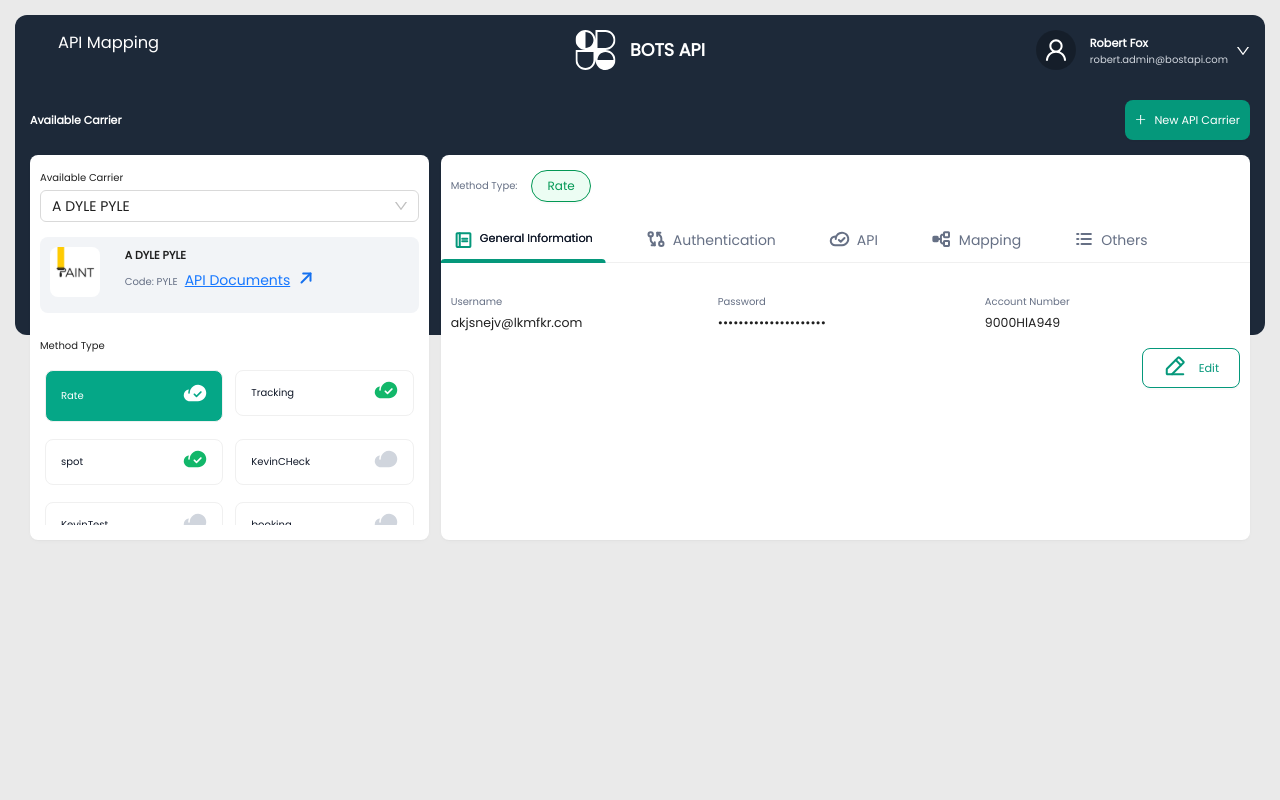
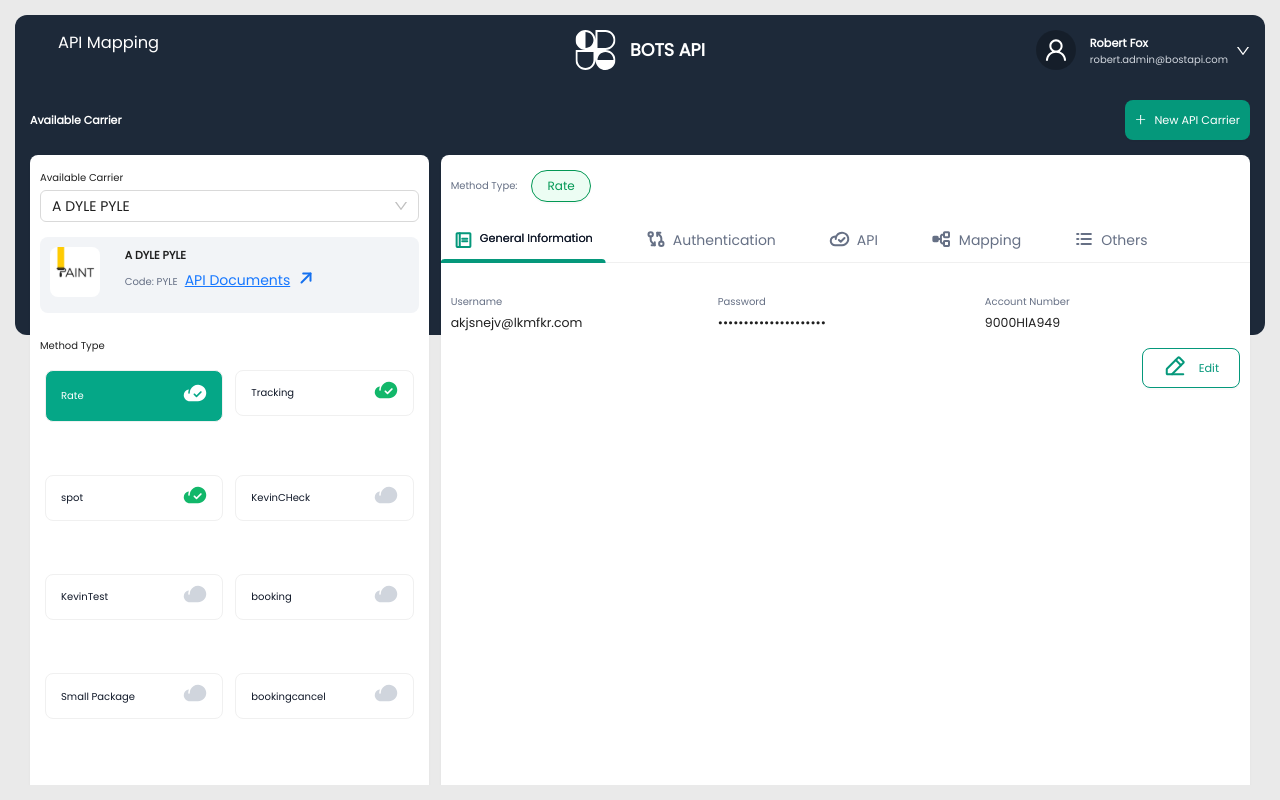
Before and after one commit to ursenthilmca/botsapi-1, a React (Create React App) app: page /apiMapping in a window 1280 px wide. Built offline with nearby package versions, Linux system fonts and the light colour scheme; some icons are missing.

Commit message:
replace card height

```diff
--- a/src/modules/api-mapping/api-mapping.js
+++ b/src/modules/api-mapping/api-mapping.js
@@ -210,6 +210,7 @@ let ApiMapping = () => {
                         bordered={false}
                         style={{
                             width: "100%",
+                            height: "100%"
                         }}
                         className="p-0 cards-container"
                     >
@@ -255,7 +256,7 @@ let ApiMapping = () => {
                                 </span>
                             </Col>
                             <div className="method-list-container page-scroll">
-                                <PerfectScrollbar style={{ maxHeight: '305px', overflowY: 'scroll !important', overflowX: 'hidden !important' }} className="px-15">
+                                <PerfectScrollbar style={{ maxHeight: 'calc(100vh - 400px)', overflowY: 'scroll !important', overflowX: 'hidden !important' }} className="px-15">
 
 
                                     <Row gutter={12} className="method-list ">
@@ -293,6 +294,7 @@ let ApiMapping = () => {
                         bordered={false}
                         style={{
                             width: "100%",
+                            height: "100%"
                         }}
                         className="p-0 cards-container method-tabs"
                     >
--- a/src/modules/api-mapping/api-mapping.scss
+++ b/src/modules/api-mapping/api-mapping.scss
@@ -54,7 +54,7 @@
   }
 
   .method-list {
-    height: calc(100vh - 290px);
+    height: 100vh;
     .ant-card-body {
       padding: 1rem 1.5rem;
     }
@@ -133,11 +133,11 @@
 }
 
 .other-request-tabs{
-  height: 200px;
+  height: 100vh;
 }
 
 .method-list-container{
-  height: 170px;
+  height: 100vh;
 }
 
 .method-tabs{
--- a/src/modules/api-mapping/tabs/api-tabs/api-request-tab.js
+++ b/src/modules/api-mapping/tabs/api-tabs/api-request-tab.js
@@ -8,7 +8,7 @@ import 'react-perfect-scrollbar/dist/css/styles.css';
 let ApiRequestTab = () => {
     return (
         <Fragment>
-            <PerfectScrollbar style={{ maxHeight: '190px', overflowY: 'scroll !important', overflowX: 'hidden !important' }} className="px-15">
+            <PerfectScrollbar style={{ maxHeight: '200px', overflowY: 'scroll !important', overflowX: 'hidden !important' }} className="px-15">
 
                 <div className="api-request-tab h-100 page-scroll px-10">
 
--- a/src/modules/api-mapping/tabs/others-tabs/others-request-tab.js
+++ b/src/modules/api-mapping/tabs/others-tabs/others-request-tab.js
@@ -6,7 +6,7 @@ import 'react-perfect-scrollbar/dist/css/styles.css';
 let OthersRequestTab = () => {
     return (
         <Fragment>
-            <PerfectScrollbar style={{ maxHeight: '190px', overflowY: 'scroll !important', overflowX: 'hidden !important' }} className="px-15">
+            <PerfectScrollbar style={{ maxHeight: 'auto', overflowY: 'scroll !important', overflowX: 'hidden !important' }} className="px-15">
 
                 <div className="other-request-tabs page-scroll ">
 
--- a/src/modules/customer-setup/customer-setup.js
+++ b/src/modules/customer-setup/customer-setup.js
@@ -139,6 +139,7 @@ function CustomerSetup(props) {
             bordered={false}
             style={{
               width: "100%",
+              height: "100vh"
             }}
             className="p-0 cards-container"
           >
@@ -161,7 +162,7 @@ function CustomerSetup(props) {
             </Row>
             {/* <div className="page-scroll mt-15 "> */}
             <div >
-              <PerfectScrollbar style={{ maxHeight: '335px', overflowY: 'scroll !important', overflowX: 'hidden !important' }} className="px-15">
+              <PerfectScrollbar style={{ maxHeight: 'auto', overflowY: 'scroll !important', overflowX: 'hidden !important' }} className="px-15">
                 {/* <div className="mr-25"> */}
 
                 <Row className="mt-10 un-selected-card " ref={selectedCard}>
@@ -355,7 +356,7 @@ function CustomerSetup(props) {
             bordered={false}
             style={{
               width: "100%",
-              height: "450px"
+              height: "100vh"
             }}
             className="p-0 cards-container"
 
@@ -384,7 +385,7 @@ function CustomerSetup(props) {
               </Col>
             </Row>
             <div className="page-scroll mt-15" >
-              <PerfectScrollbar style={{ maxHeight: '305px', overflowY: 'scroll !important', overflowX: 'hidden !important' }} className="px-15">
+              <PerfectScrollbar style={{ maxHeight: 'auto', overflowY: 'scroll !important', overflowX: 'hidden !important' }} className="px-15">
 
 
                 <Row className="mt-15 selected-card">
@@ -486,7 +487,7 @@ function CustomerSetup(props) {
             bordered={false}
             style={{
               width: "100%",
-              height: "450px"
+              height: "100vh"
 
             }}
             className="cards-container"
--- a/src/modules/customer-setup/tabs/api-setup/api-setup-tabs.js
+++ b/src/modules/customer-setup/tabs/api-setup/api-setup-tabs.js
@@ -29,7 +29,7 @@ function ApiSetupTabs() {
     <Fragment>
 
       <div className="api-set-tab" style={{ overflowX: "hidden" }}>
-        <PerfectScrollbar style={{ maxHeight: '205px', overflowY: 'scroll !important', overflowX: 'hidden !important' }} className="px-15">
+        <PerfectScrollbar style={{ maxHeight: 'auto', overflowY: 'scroll !important', overflowX: 'hidden !important' }} className="px-15">
           <Row>
             <Col sm={24}>
               <PrimaryLabel>Account Information</PrimaryLabel>
--- a/src/modules/menu/menu.scss
+++ b/src/modules/menu/menu.scss
@@ -43,7 +43,6 @@
   }
 }
 .ant-menu{
-  max-height: 520px;
     overflow: auto;
 
 }
```
